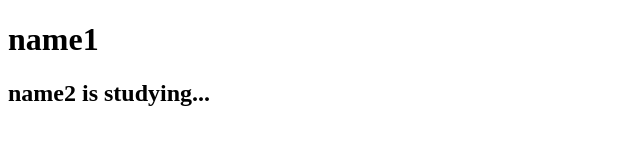
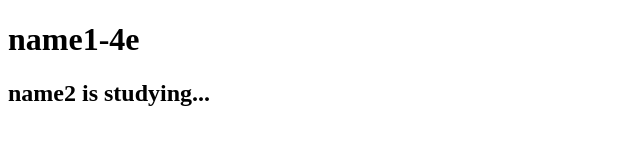
Before and after one commit to nikola-t-esla/website_test, a plain HTML site: page index.html in a window 1280 px wide. Shown: the full height of the page, 0-640 px from the left. Drawn offline with Linux system fonts and the light colour scheme.

Commit message:
Update index.html

```diff
--- a/index.html
+++ b/index.html
@@ -5,7 +5,7 @@
 </head>
 <body>
 
-<h1>name1</h1>
+<h1>name1-4e</h1>
 <h2>name2 is studying...</h2>
 
 </body>
```
